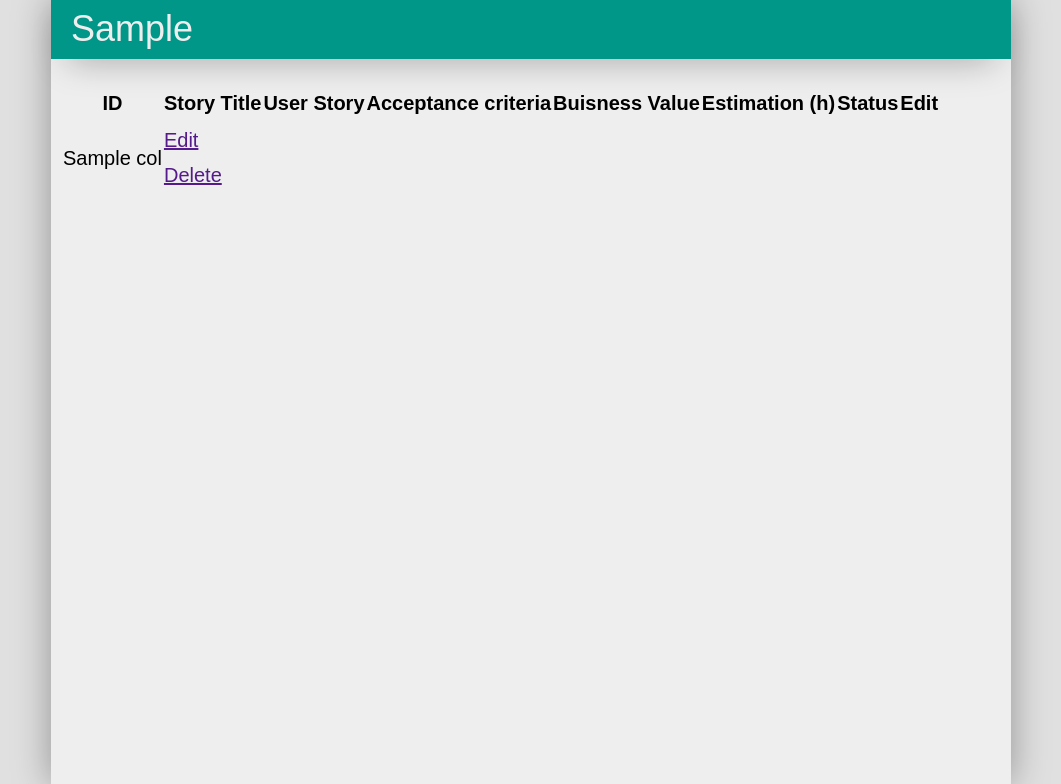
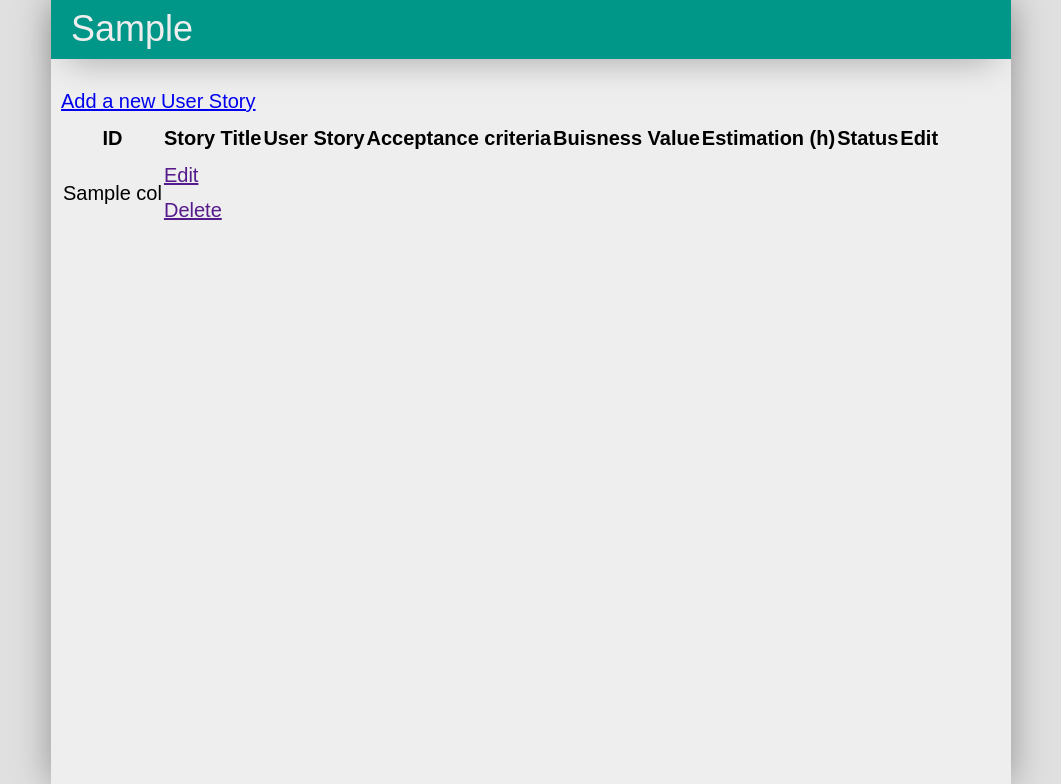
Before and after one commit to martonMeszaros/super-sprinter-3000-martonMeszaros, a Python web app: template templates/list.html in a window 1280 px wide. Shown: the part 16-800 px from the top of the page, without its empty margins (109-1170 px from the left). Run offline with Jinja, Linux system fonts and the light colour scheme; the template is opened without the code that fills it: most values are stand-ins (such as "Sample title", 1, 10 or a date in 2020).

Commit message:
Updated list.html to have a button pointing at /story

```diff
--- a/templates/list.html
+++ b/templates/list.html
@@ -16,6 +16,7 @@
         <h1>{{ h1 }}</h1>
     </header>
     <main>
+        <a href="{{ url_for('new_entry') }}">Add a new User Story</a><br>
         <table>
             <tr>
                 <th>ID</th>
```
